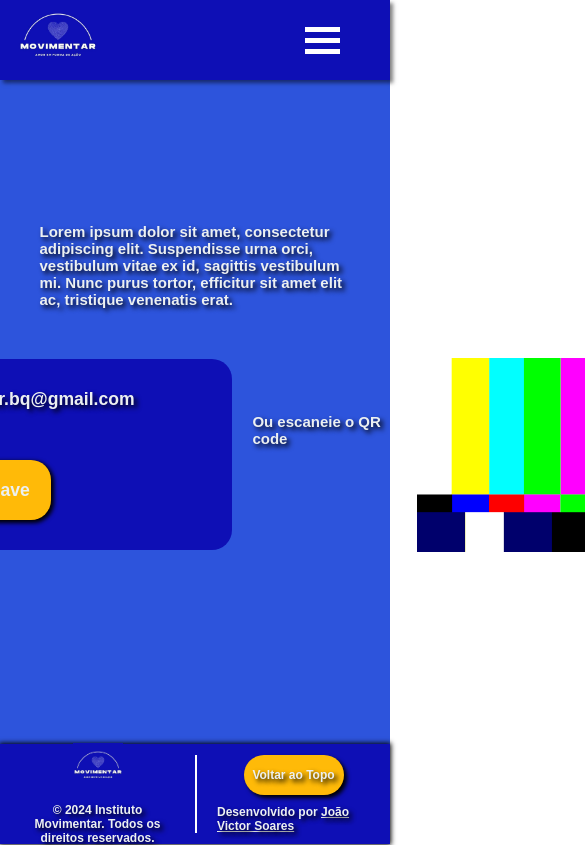
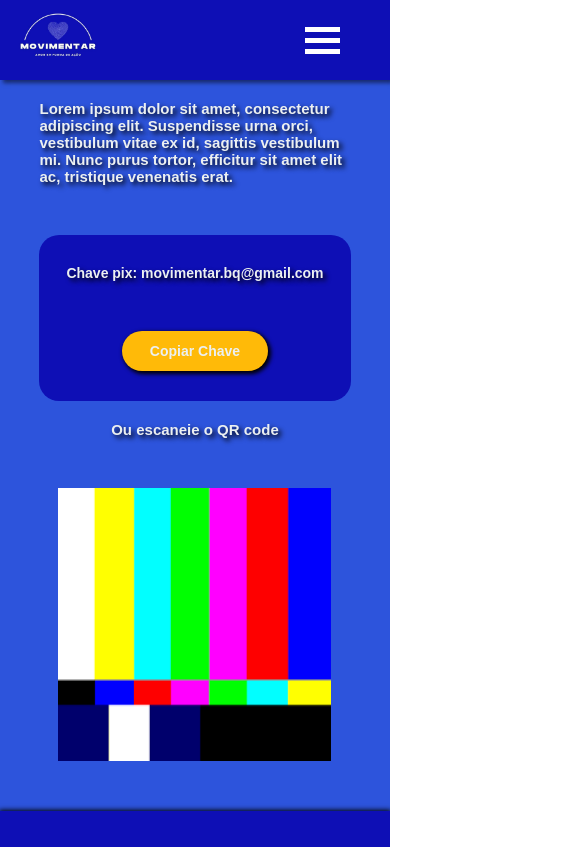
Before and after one commit to joaovicsoares/site-movimentar, a React (Vite) app: page /ajude-nos in a window 390 px wide. Shown: the top 847 px of the page, 585 px wide, since content can reach past the window. Built offline with nearby package versions, Linux system fonts and the light colour scheme.

Commit message:
donation-page-responsive

```diff
--- a/src/components/Footer/styles.module.css
+++ b/src/components/Footer/styles.module.css
@@ -6,6 +6,7 @@
     align-items: center;
     height: 100px;
     padding: 20px 0;
+    width: 100%;
     box-shadow: 0px 0px 5px 1px rgba(0, 0, 0, 1) ;
 }
 
@@ -35,6 +36,7 @@
     display: flex;
     flex-direction: column;
     align-items: center;
+    text-align: center;
     gap: 10px;
     justify-content: space-between;
 }
@@ -58,3 +60,9 @@
 .devContainer a {
     color: #ECF0F1;
 }
+
+@media screen and (max-width: 768px) {
+    .container {
+        height: 200px;
+    }
+}
--- a/src/components/Header/styles.module.css
+++ b/src/components/Header/styles.module.css
@@ -45,6 +45,7 @@
     height: 100%;
     display: flex;
     justify-content: center;
+    text-align: center;
     align-items: center;
 }
 
@@ -93,33 +94,6 @@
 }
 
 @media (max-width: 768px) {
-    /* .header {
-        height: 150px;
-        display: flex;
-        flex-direction: column;
-        justify-content: space-around;
-        align-items: center;
-    }
-
-    .header img {
-        height: 50%;
-        margin: 0 0;
-    }
-
-    .header nav {
-        width: 300px;
-        margin: 0 0;
-    }
-
-    .header nav a {
-        font-size: 12px;
-    }
-
-    .header nav .donationBtn {
-        height: 40px;
-        width: 100px;
-    } */
-
     .menu {
         display: none;
         flex-direction: column;
--- a/src/pages/DonationPage/styles.module.css
+++ b/src/pages/DonationPage/styles.module.css
@@ -7,6 +7,7 @@
 }
 
 .contentContainer {
+    padding-top: 20px;
     display: flex;
     flex-direction: column;
     align-items: center;
@@ -20,6 +21,7 @@
 .pixContainer {
     display: flex;
     align-items: center;
+    justify-content: space-between;
 }
 
 .pixContainer div {
@@ -29,13 +31,14 @@
     flex-direction: column;
     justify-content: space-around;
     align-items: center;
-    padding: 30px 0;
-    width: 600px;
+    text-align: center;
+    padding: 30px 10px;
+    width: 40vw;
 }
 
 .pixContainer div p {
     color: #ECF0F1;
-    font-size: 1.1rem;
+    font-size: 1.5vw;
     padding: 0;
 
 }
@@ -47,7 +50,7 @@
     border-radius: 20px;
     border: none;
     color: #ECF0F1;
-    font-size: 1.1rem;
+    font-size: 1.5vw;
     box-shadow: 2px 2px 4px 1px #000000;
     transition: 0.5s;
 
@@ -60,3 +63,41 @@
     text-shadow: 1px 1px 1px #000000;
     transition: 0.5s;
 }
+
+.pixContainer img {
+    width: 30vw;
+    height: 30vw;
+}
+
+@media screen and (max-width: 768px) {
+
+    .donationPage {
+        height: 100%;
+    }
+
+    .pixContainer {
+        flex-direction: column;
+        width: 90%;
+    }
+
+    .pixContainer div {
+        width: 80vw;
+        margin-bottom: 20px;
+    }
+
+    .pixContainer div p {
+        font-size: 14px;
+    }
+
+    .pixContainer div button {
+        width: 50%;
+        height: 40px;
+        font-size: 14px;
+    }
+
+    .pixContainer img {
+        width: 70vw;
+        height: 70vw;
+    }
+
+}
```
